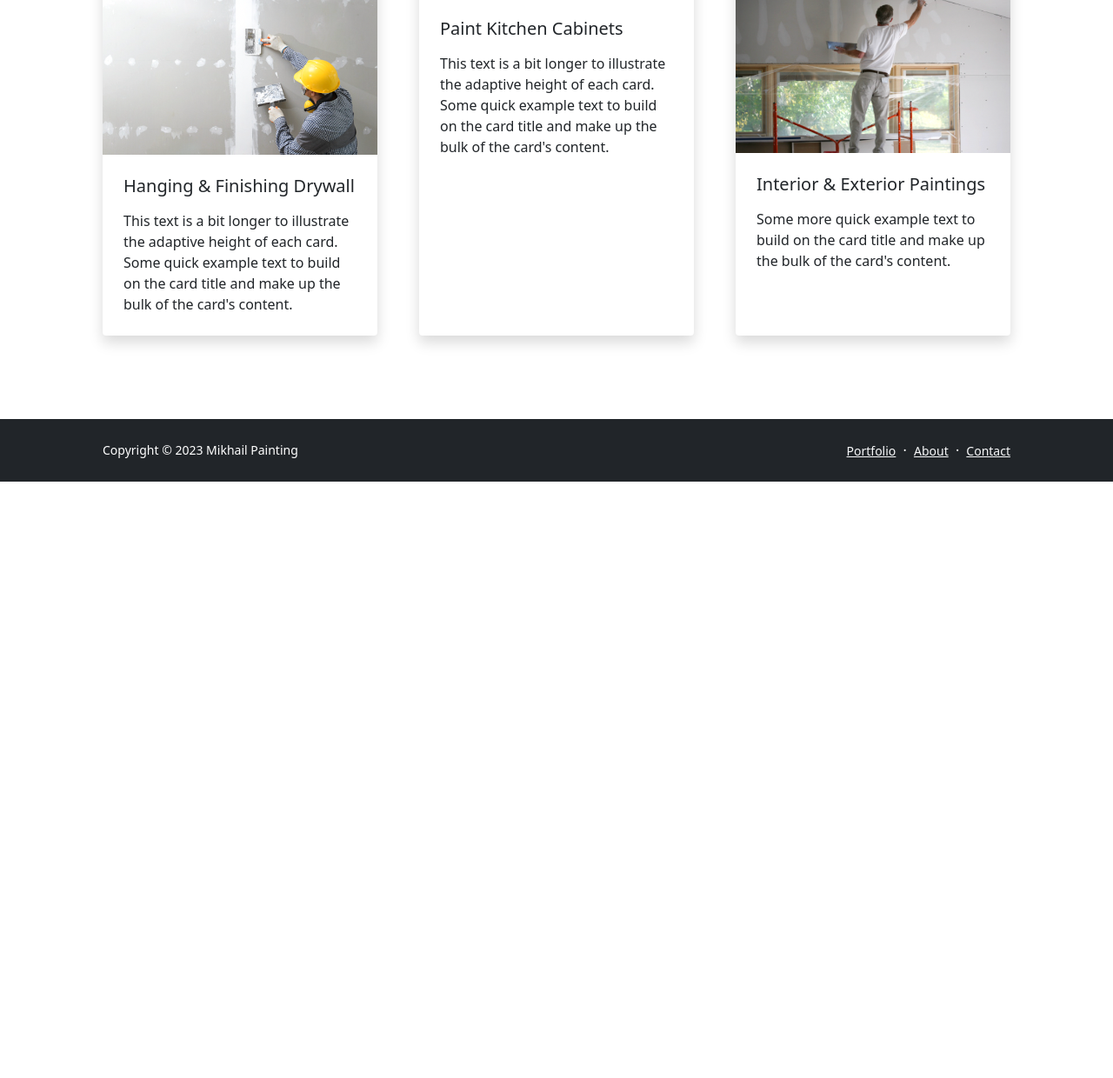
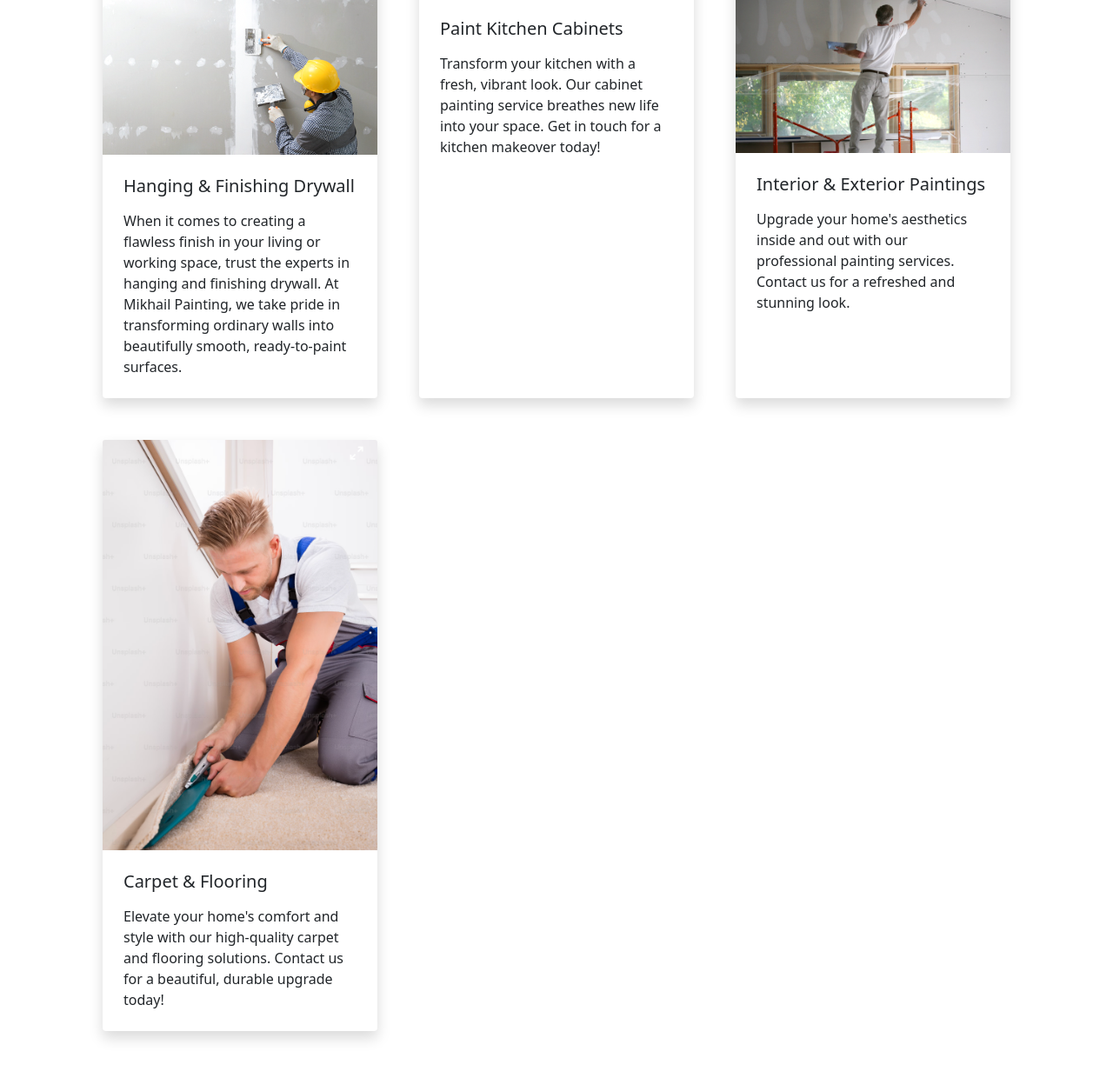
Before and after one commit to Jonathan-Adly/karam, a plain HTML site: page index.html in a window 1280 px wide. Shown: the part 1700-2940 px from the top of the page at 87% size. Before the commit the page ends 2254 px from the top, so only its background shows below. Drawn offline with nearby package versions, Linux system fonts and the light colour scheme.

Commit message:
flooring

```diff
--- a/index.html
+++ b/index.html
@@ -145,9 +145,7 @@
                             <img class="card-img-top" src="assets/drywall.png" alt="drywall" />
                             <div class="card-body p-4">
                                 <h5 class="card-title mb-3">Hanging & Finishing Drywall</h5>
-                                <p class="card-text mb-0">This text is a bit longer to illustrate the adaptive height of
-                                    each card. Some quick example text to build on the card title and make up the bulk
-                                    of the card's content.</p>
+                                <p class="card-text mb-0">When it comes to creating a flawless finish in your living or working space, trust the experts in hanging and finishing drywall. At Mikhail Painting, we take pride in transforming ordinary walls into beautifully smooth, ready-to-paint surfaces.</p>
                             </div>
                         </div>
                     </div>
@@ -157,9 +155,7 @@
                             <div class="card-body p-4">
 
                                 <h5 class="card-title mb-3"> Paint Kitchen Cabinets</h5>
-                                <p class="card-text mb-0">This text is a bit longer to illustrate the adaptive height of
-                                    each card. Some quick example text to build on the card title and make up the bulk
-                                    of the card's content.</p>
+                                <p class="card-text mb-0">Transform your kitchen with a fresh, vibrant look. Our cabinet painting service breathes new life into your space. Get in touch for a kitchen makeover today!</p>
                             </div>
                         </div>
                     </div>
@@ -169,8 +165,18 @@
                             <div class="card-body p-4">
 
                                 <h5 class="card-title mb-3"> Interior & Exterior Paintings </h5>
-                                <p class="card-text mb-0">Some more quick example text to build on the card title and
-                                    make up the bulk of the card's content.</p>
+                                <p class="card-text mb-0">Upgrade your home's aesthetics inside and out with our professional painting services. Contact us for a refreshed and stunning look.</p>
+                            </div>
+                        </div>
+                    </div>
+
+                    <div class="col-lg-4 mb-5">
+                        <div class="card h-100 shadow border-0">
+                            <img class="card-img-top" src="assets/flooring.png" alt="painting" />
+                            <div class="card-body p-4">
+
+                                <h5 class="card-title mb-3"> Carpet & Flooring </h5>
+                                <p class="card-text mb-0">Elevate your home's comfort and style with our high-quality carpet and flooring solutions. Contact us for a beautiful, durable upgrade today!</p>
                             </div>
                         </div>
                     </div>
```
Also changed, not shown: assets/flooring.png (added), 1 other file.
